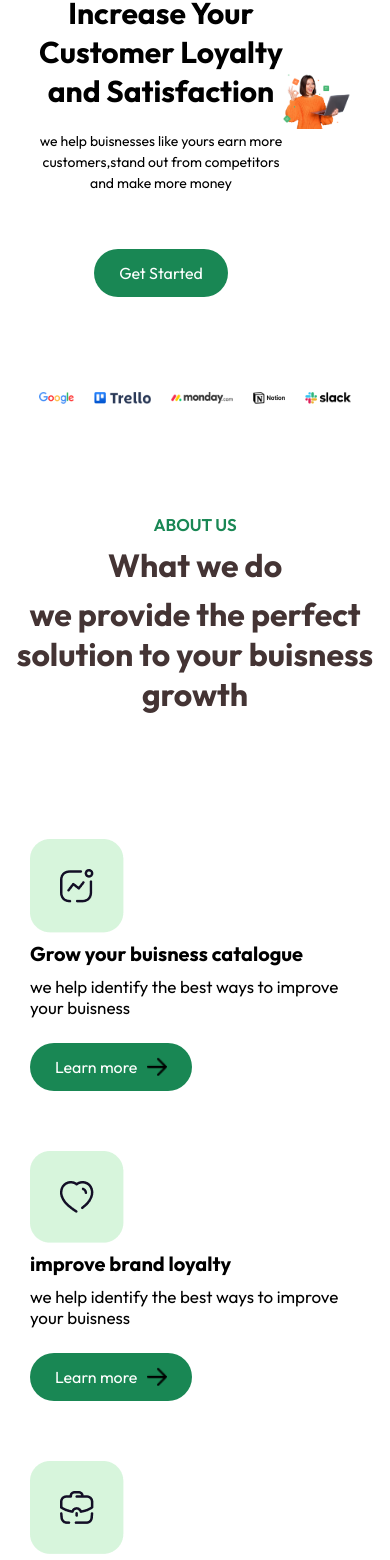
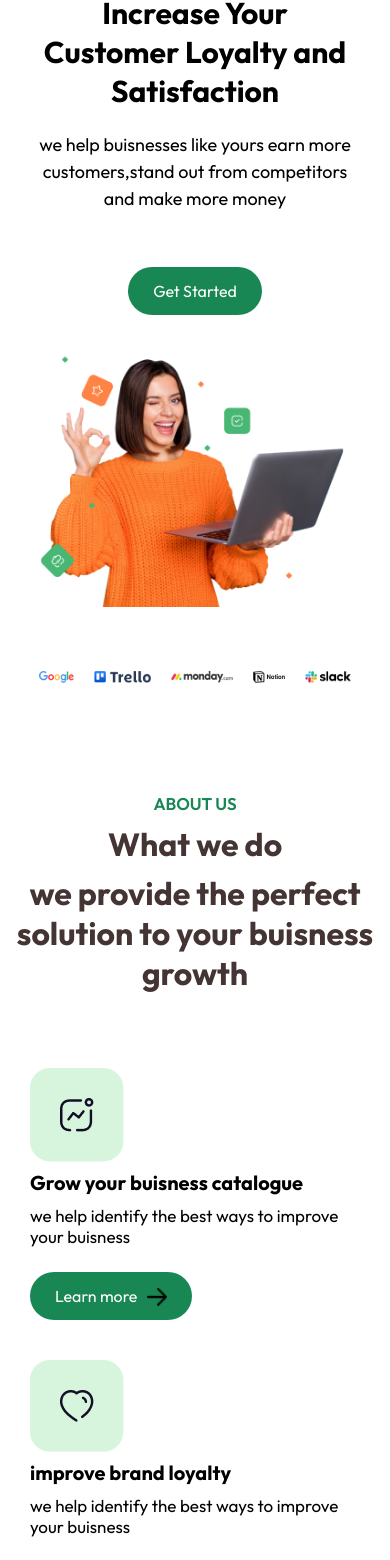
Before and after one commit to frankyspooky/react-clone, a React (Vite) app: page / in a window 390 px wide. Shown: the part 216-1776 px from the top of the page. Built offline with nearby package versions, Linux system fonts and the light colour scheme.

Commit message:
finished the media queries and added created the contact folder

```diff
--- a/src/Componenets/About/About.css
+++ b/src/Componenets/About/About.css
@@ -6,6 +6,7 @@
     justify-content: space-around;
     box-sizing: border-box;
 }
+
 .items{
     margin-top: 10px;
     margin-bottom: 10px;
@@ -26,14 +27,7 @@ p{
 @media (max-width:840px){
     .about{
         flex-direction: column;
+        padding: 20px;
     }
+
 }
-@media(max-width:650px){
-    .about{
-        flex-direction: column;
-    }
-    .items{
-        flex-basis: 100%;
-        margin: 20px;
-    }
-}
--- a/src/Componenets/Hero/Hero.css
+++ b/src/Componenets/Hero/Hero.css
@@ -29,6 +29,10 @@
     position: relative;
 }
 @media (max-width:850px){
+
+    .hero{
+        flex-direction: column;
+    }
     .hero-text h2{
         font-size: 40px;
     }
@@ -41,7 +45,7 @@
         margin: auto;
     }
     .hero-text p{
-        font-size: 14px;
+        font-size: 18px;
         margin: 15px auto 30px;
 
     }
--- a/src/Componenets/Social/Social.css
+++ b/src/Componenets/Social/Social.css
@@ -11,6 +11,8 @@
 }
 @media screen  and (max-width:1199px){
     .socials{
+        max-width: 100%;
+        height: auto;
         padding: 35px 0;
     }
 }
--- a/src/Componenets/Stats/Stats.css
+++ b/src/Componenets/Stats/Stats.css
@@ -35,8 +35,18 @@
     color: #198754;
 }
 
-@media screen and (max-width:1199px){
-   .about{
+@media screen and (max-width:840px){
+   .our-progress ul{
     padding: 60px 0;
+   flex-direction: column;
+
    }
 }
+
+@media screen and(max-width:992px) {
+    .our-progress{
+        padding: 50px 0;
+    }
+
+
+}
```
Also changed, not shown: src/Componenets/Contact/Contact.jsx (added, +12 -0 lines), src/Componenets/Contact/Contact.css (added).
